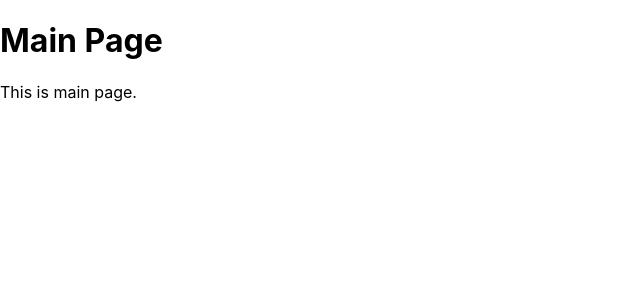
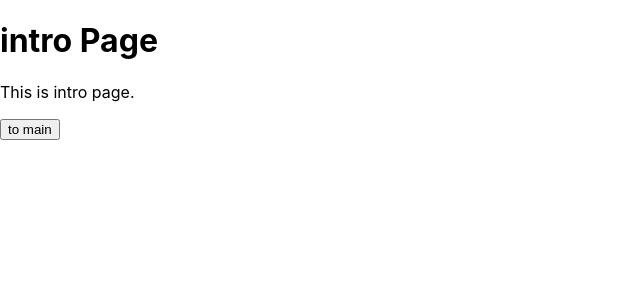
Before and after one commit to osj-secure/FE, a React (Create React App) app: page / in a window 1280 px wide. Shown: the top 300 px of the page, without its empty margins (0-640 px from the left). Built offline with nearby package versions, Linux system fonts and the light colour scheme.

Commit message:
navigate

```diff
--- a/package.json
+++ b/package.json
@@ -3,9 +3,11 @@
   "version": "0.1.0",
   "private": true,
   "dependencies": {
+    "axios": "^1.7.9",
     "cra-template": "1.2.0",
     "react": "^19.0.0",
     "react-dom": "^19.0.0",
+    "react-router-dom": "^7.0.2",
     "react-scripts": "5.0.1",
     "web-vitals": "^4.2.4"
   },
--- a/src/App.js
+++ b/src/App.js
@@ -1,11 +1,19 @@
 import './App.css';
-import Main from './pages/Main';
+import Intro from './pages/Intro/Intro'
+import Main from './pages/Main/Main';
+import Result from './pages/Result/Result';
+import { Routes, Route, BrowserRouter } from "react-router-dom";
+
 
 function App() {
   return (
-    <div className="Main">
-      <Main />
-    </div>
+    <BrowserRouter>
+      <Routes>
+        <Route path = "/" element = {<Intro />}/>
+        <Route path = "/main" element = {<Main />}/>
+        <Route path = "/main/result" element = {<Result />}/>
+      </Routes>
+    </BrowserRouter>
   );
 }
 
--- /dev/null
+++ b/src/pages/Intro/Intro.js
@@ -0,0 +1,16 @@
+import React from 'react';
+import { useNavigate } from 'react-router-dom';
+
+
+function Intro() {
+    const navigate = useNavigate();
+    return (
+        <div>
+            <h1>intro Page</h1>
+            <p>This is intro page.</p>
+            <button onClick={() => navigate('/main')}>to main</button>
+        </div>
+    );
+}
+
+export default Intro;
--- a/src/pages/Main.js
+++ b/src/pages/Main/Main.js
@@ -1,10 +1,12 @@
 import React from 'react';
-
+import { useNavigate } from 'react-router-dom';
 function Main() {
+    const navigate = useNavigate();
     return (
         <div>
             <h1>Main Page</h1>
             <p>This is main page.</p>
+            <button onClick={() => navigate('/main/result')}>to result</button>
         </div>
     );
 }
--- /dev/null
+++ b/src/pages/Result/Result.js
@@ -0,0 +1,12 @@
+import React from 'react';
+
+function Result() {
+    return (
+        <div>
+            <h1>Result</h1>
+            <p>This is result page.</p>
+        </div>
+    );
+}
+
+export default Result;
```
Also changed, not shown: 1 other file (tests, documents, lock files or other folders).
